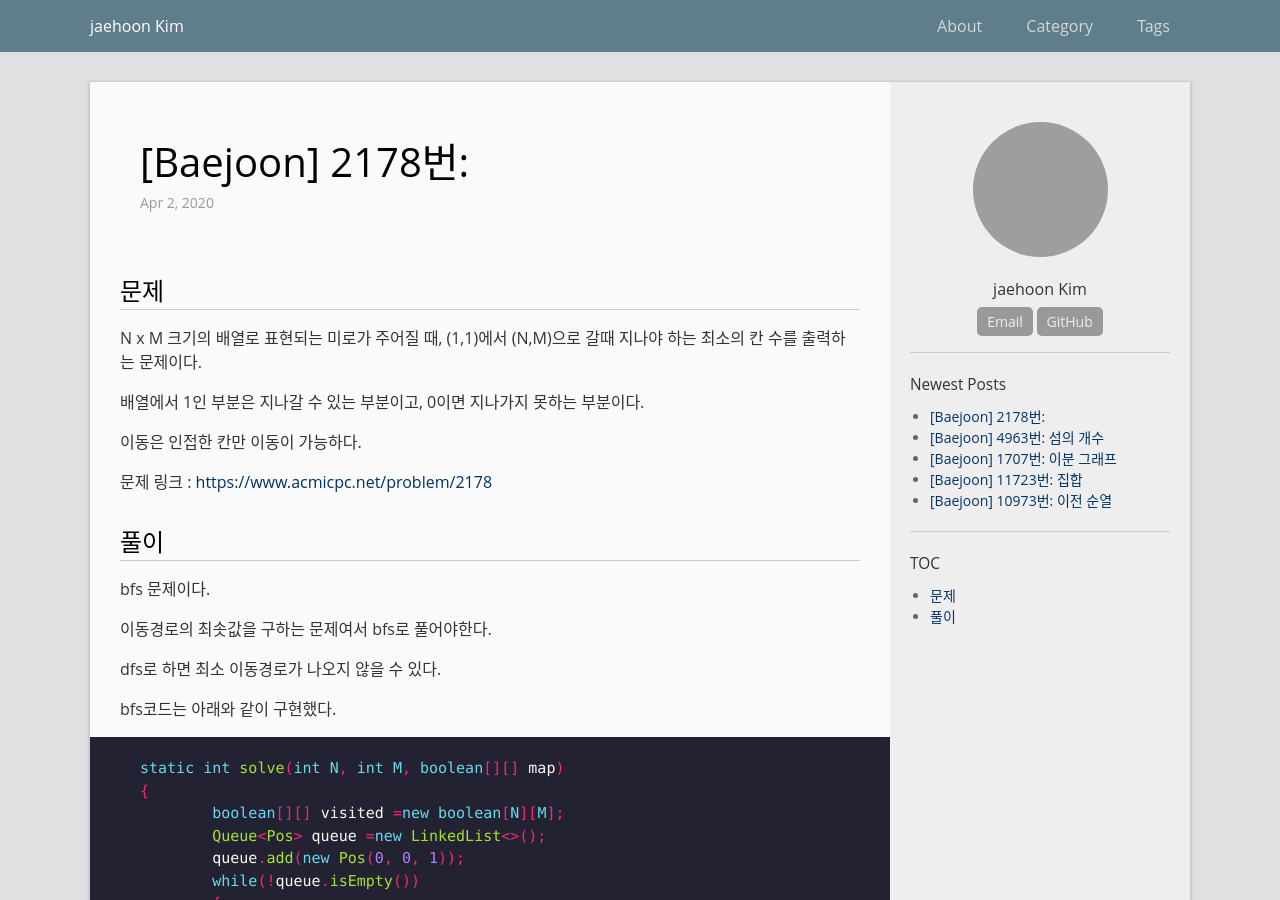
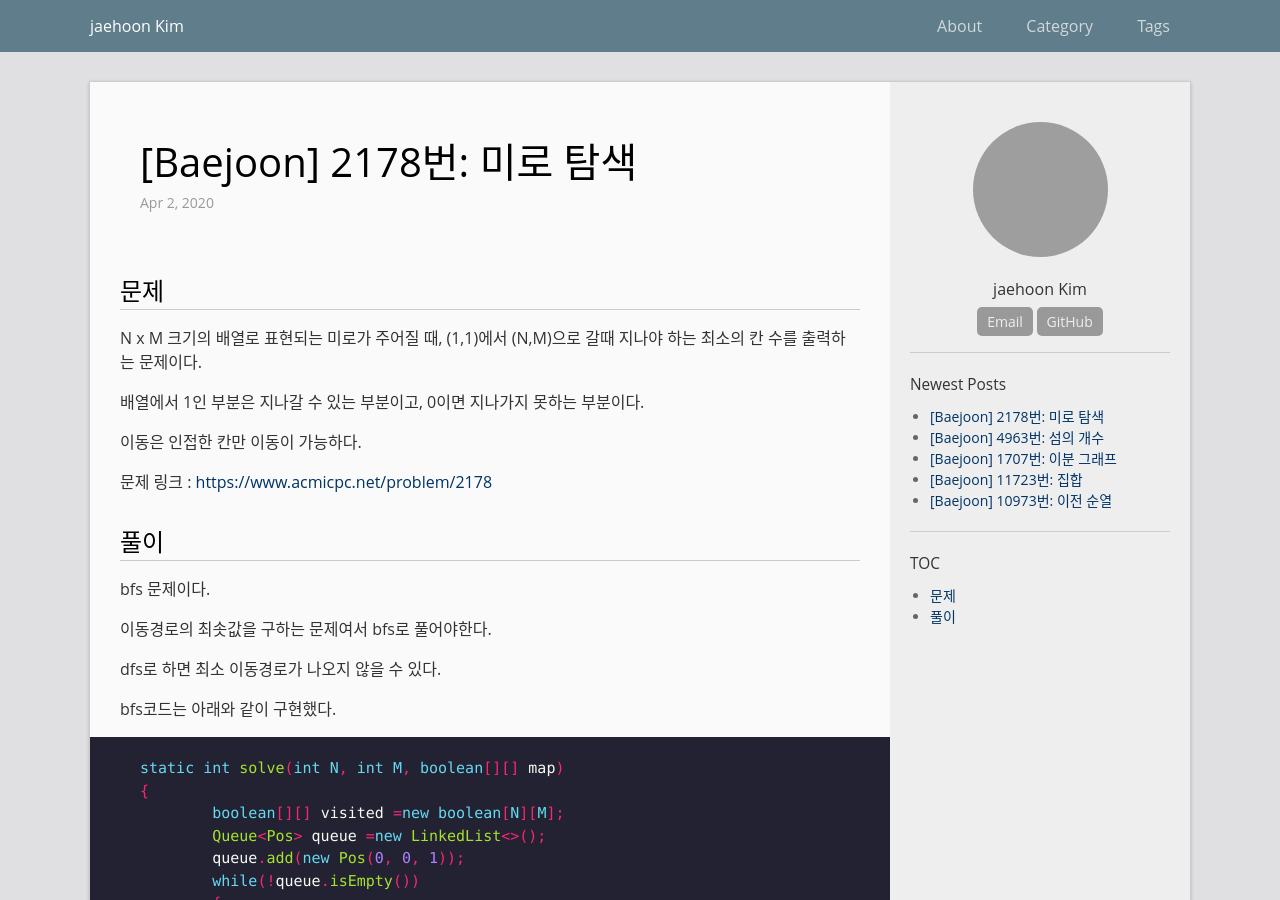
Before and after one commit to jh9875/jh9875.github.io, a Jekyll site: the page built from _posts/2020-04-02-boj2178.markdown, in a window 1280 px wide and 900 px high. Built offline with Jekyll 4.4.1, drawn with Linux system fonts in a browser that asks for light colours; comment, search, counter and statistics services are not loaded; grey boxes are pictures that could not be loaded.

Commit message:
fix typo

```diff
--- a/_posts/2020-04-02-boj2178.markdown
+++ b/_posts/2020-04-02-boj2178.markdown
@@ -1,6 +1,6 @@
 ---
 layout: post
-title:  "[Baejoon] 2178번: "
+title:  "[Baejoon] 2178번: 미로 탐색"
 date:   2020-04-02
 categories: PROBLEM_SOLVING
 permalink: /archivers/boj2178
```
